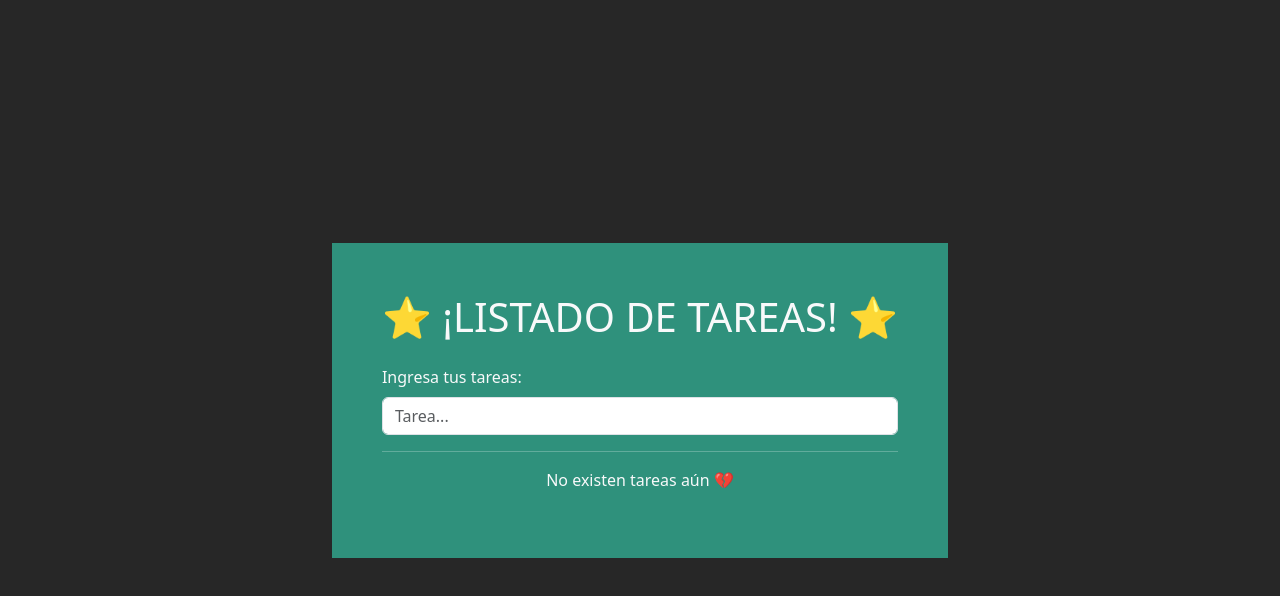
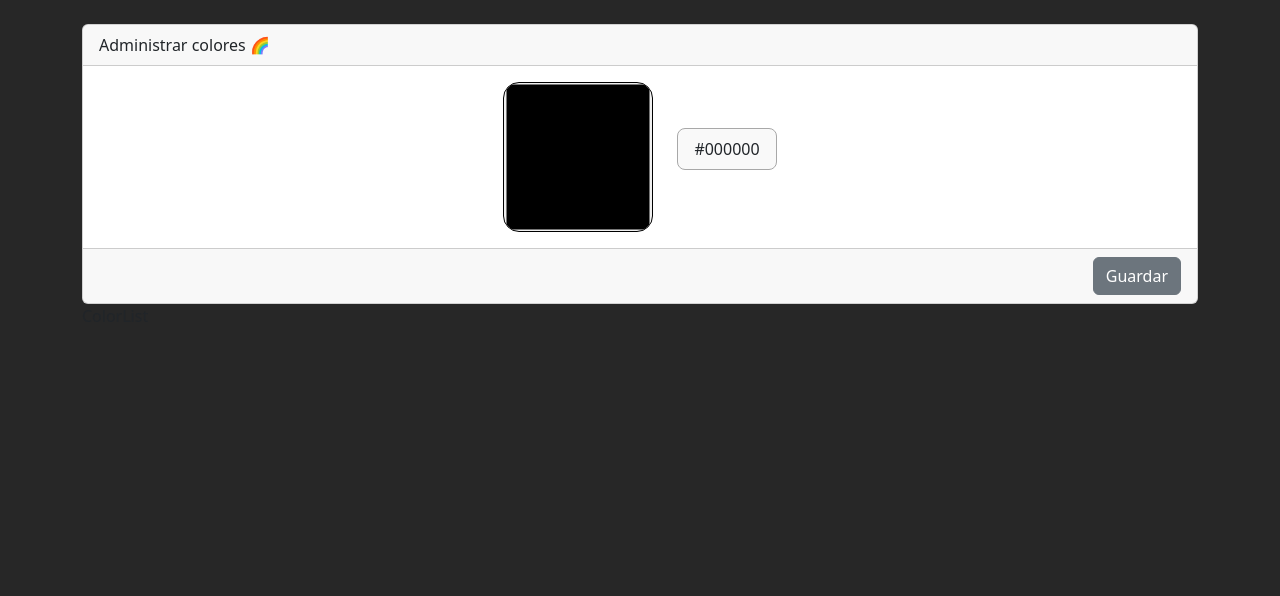
Before and after one commit to CardozoMartin/ReactRolling-Grupo2, a React (Vite) app: page / in a window 1280 px wide. Shown: the top 596 px of the page. Built offline with nearby package versions, Linux system fonts and the light colour scheme.

Commit message:
empiezo el ejercicio 6

```diff
--- a/src/Utils.jsx
+++ b/src/Utils.jsx
@@ -1,3 +1,8 @@
 export const createRandomId = () => {
   return self.crypto.randomUUID();
 };
+
+export const generateRandomAvatar = (style = 'miniavs') => {
+  const randomSeed = Math.floor(Math.random() * 1000);
+  return `https://api.dicebear.com/7.x/${style}/svg?seed=${randomSeed}`;
+};
--- /dev/null
+++ b/src/components/Ejercicio 6/ColorForm.jsx
@@ -0,0 +1,41 @@
+import { useState } from "react";
+
+import ColorPicker from "./ColorPicker";
+import { createRandomId } from "../../Utils";
+
+import './ejercicio6.css'
+
+const ColorForm = (props) => {
+  const {setColors} = props;
+
+  const [color,setColor] = useState('#000000');
+
+  const handleChange = (e) => {
+    setColor(e.target.value)
+  };
+
+  const handleSubmit = (e) => {
+    e.preventDefault();
+
+    const newColor = {
+      id: createRandomId(0, 6000),
+      value: color,
+    }
+    setColors((prev) => [...prev, newColor]);
+  };
+
+  return (
+    <form className="card" onSubmit={handleSubmit}>
+        <div className="card-header">Administrar colores 🌈</div>
+        <div className="card-body d-flex align-items-center gap-4 justify-content-center">
+          <ColorPicker color={color} handleChange={handleChange} />
+          <p className="d-inline color-text">{color}</p>
+          </div>
+          <div className="card-footer text-body-secondary text-end">
+            <button className="btn btn-secondary" type="submit">Guardar</button>
+            </div>
+            </form>
+            )
+          };
+
+export default ColorForm;
--- /dev/null
+++ b/src/components/Ejercicio 6/ColorList.jsx
@@ -0,0 +1,8 @@
+
+
+const ColorList = () => {
+  return (
+    <div>ColorList</div>
+  )
+}
+export default ColorList;
--- /dev/null
+++ b/src/components/Ejercicio 6/ColorPicker.jsx
@@ -0,0 +1,5 @@
+const ColorPicker = (props) => {
+    const {color, handleChange} = props;
+    return <input type="color" className="color-picker" value={color} onChange={handleChange}/>
+}
+export default ColorPicker;
--- a/src/components/Ejercicio 6/Ejercicio6.jsx
+++ b/src/components/Ejercicio 6/Ejercicio6.jsx
@@ -1,52 +1,27 @@
-import { useState } from "react";
+import { useEffect, useState } from "react";
+
+import ColorForm from "./ColorForm"
+import ColorList from "./ColorList"
 
 // ---------------------------
 // Ejercicio 6: Crear un proyecto de react que muestre un formulario con un input y un button que permite guardar un color en el localstorage.
 // ---------------------------
 
 
-const App6 = () => {
-  const [color, setColor] = useState('');
-  const [savedColors, setSavedColors] = useState(
-    JSON.parse(localStorage.getItem('colors')) || []
-  );
+const Ejercicio6 = () => {
 
-  const handleColorChange = (e) => {
-    setColor(e.target.value);
-  };
+  const [colors, setColors] = useState([]);
 
-  const handleSaveColor = () => {
-    if (color.trim() === '') {
-      alert('Ingrese un color válido.');
-      return;
-    }
-
-    const updatedColors = [...savedColors, color];
-    localStorage.setItem('colors', JSON.stringify(updatedColors));
-    setSavedColors(updatedColors);
-    setColor('');
-  };
+  useEffect(() => {
+    localStorage.setItem('colors', JSON.stringify(colors));
+  }, [colors]);
 
   return (
-    <section className="sixthExercise container">
-      <div className='sixthSection'>
-      <h1>Administrar colores</h1>
-        <input
-          type="color"
-          className='color-picker'
-          value={color}
-          onChange={handleColorChange}
-        />
-        <button className='btn btn-secondary' onClick={handleSaveColor}>Guardar</button>
-        <h2 >Colores guardados:</h2>
-        <ul>
-          {savedColors.map((savedColor, index) => (
-            <li key={index}>{savedColor}</li>
-            ))}
-        </ul>
-      </div>
+    <section className="container my-4">
+    <ColorForm setColors={setColors} />
+    <ColorList colors={colors} />
     </section>
-  );
-}
+    );
+};
 
-export default App6;
+export default Ejercicio6;
--- /dev/null
+++ b/src/components/Ejercicio 6/ejercicio6.css
@@ -0,0 +1,13 @@
+.color-picker{
+    width: 150px;
+    height: 150px;
+    border-radius: 1rem;
+    overflow: hidden;
+  }
+
+  .color-text{
+    padding: 0.5rem 1rem;
+    background-color: #f9f9f9;
+    border: 1px solid #a8a8a8;
+    border-radius: 0.5rem;
+  }
--- a/src/components/Ejercicio 8/Ejercicio8.jsx
+++ b/src/components/Ejercicio 8/Ejercicio8.jsx
@@ -8,7 +8,6 @@ import { useRef } from "react";
 // Una vez presionado el botón de enviar se debe verificar que todos los campos
 // fueron cargados, y mostrar un alert con el mensaje “datos enviados”.
 // ---------------------------
-
 
 
 const FormExsEight = () => {
--- a/src/index.css
+++ b/src/index.css
@@ -33,7 +33,6 @@ body{
   padding: 0;
   }
 
-
   .sixthExercise {
     display: flex;
     flex-direction: column;
@@ -53,7 +52,7 @@ body{
 }
 
 .btnData{
-    background-color: rgb(51, 51, 51);
+    background-color: rgb(241, 199, 81);
 }
 
 .formEighth{
@@ -62,3 +61,12 @@ body{
     background-color: rgb(189, 124, 189);
     padding: 50px;
 }
+
+.employee-avatar{
+  display: flex;
+  justify-content: center;
+  align-items: center;
+  width: 75px;
+  height: 75px;
+  border-radius: 100%;
+}
--- a/src/main.jsx
+++ b/src/main.jsx
@@ -5,15 +5,16 @@ import ReactDOM from 'react-dom/client'
 // import App2 from './components/Ejercicio 2/Ejercicio2.jsx';
 // import NewMessage from './components/Ejercicio 3/Ejercicio3.jsx';
 // import TodoList from './components/Ejercicio 4/Ejercicio4.jsx';
-import TodoListWithLS from './components/Ejercicio 5/Ejercicio5';
-// import App6 from './components/Ejercicio 6/Ejercicio6';
+// import TodoListWithLS from './components/Ejercicio 5/Ejercicio5';
+import Ejercicio6 from './components/Ejercicio 6/Ejercicio6';
+// import App7 from './components/Ejercicio 7/Ejercicio7';
 // import FormExsEight from './components/Ejercicio 8/Ejercicio8';
 // import Appointment from './components/Ejercicio 9/Ejercicio9';
 
 
 import 'bootstrap/dist/css/bootstrap.min.css';
 import 'bootstrap/dist/js/bootstrap.min.js';
-import './index.css'
+import './index.css';
 
 
 ReactDOM.createRoot(document.getElementById('root')).render(
@@ -22,9 +23,9 @@ ReactDOM.createRoot(document.getElementById('root')).render(
   {/* <App2 name="My friend" /> */}
   {/* <NewMessage /> */}
   {/* <TodoList /> */}
-  <TodoListWithLS />
-  {/* <App6 /> */}
-  {/* Ejercicio7 */}
+  {/* <TodoListWithLS /> */}
+  <Ejercicio6 />
+  {/* <App7 /> */}
   {/* <FormExsEight /> */}
   {/* <Appointment /> */}
   {/* Ejercicio10 */}
```
Also changed, not shown: src/components/Ejercicio 7/Card.jsx (added, +27 -0 lines), src/components/Ejercicio 7/Ejercicio7.jsx (+80 -0 lines).
